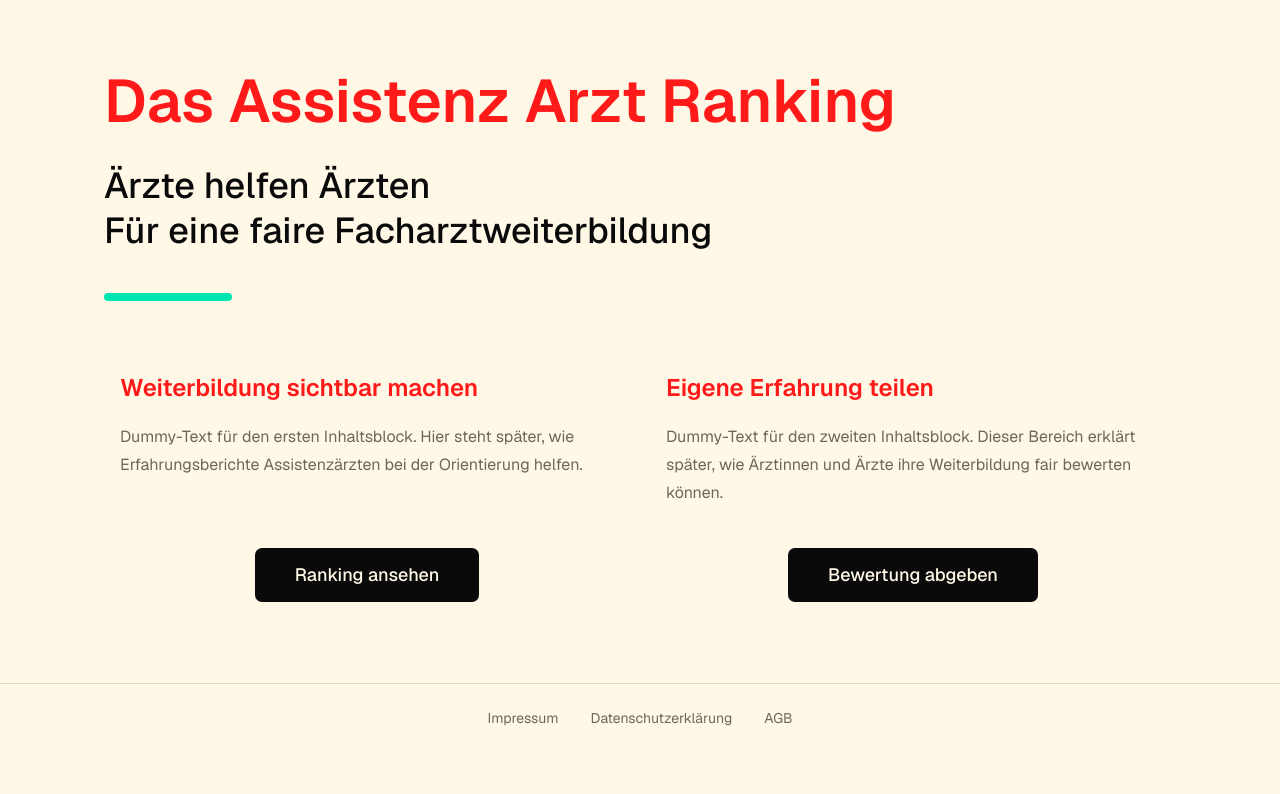
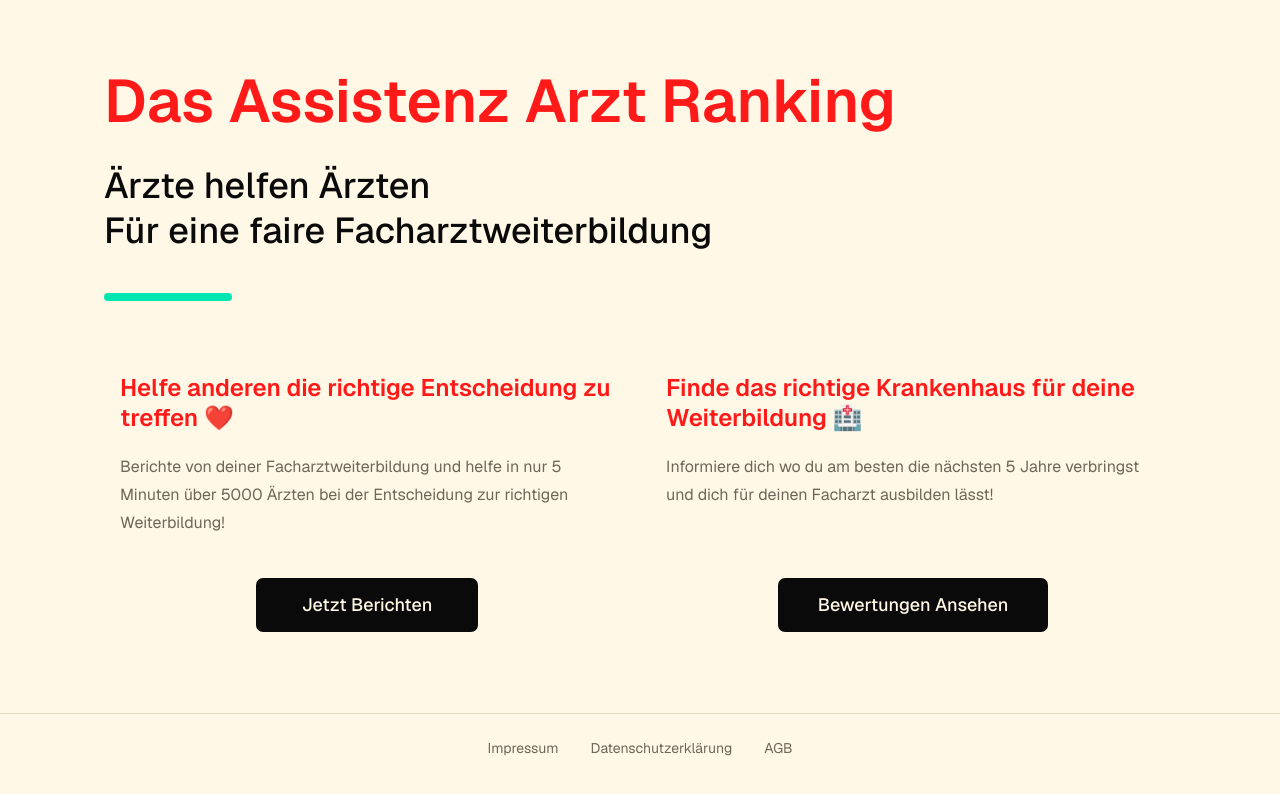
Before and after one commit to lucas-carvajal/clinic-ranking-fe, a Next.js app: page / in a window 1280 px wide. Shown: the top 794 px of the page. Built offline with nearby package versions, Linux system fonts and the light colour scheme.

Commit message:
adjust copy

```diff
--- a/app/(public)/page.tsx
+++ b/app/(public)/page.tsx
@@ -2,14 +2,14 @@ import { Button } from "@/components/ui/button";
 
 const landingBlocks = [
   {
-    title: "Weiterbildung sichtbar machen",
-    body: "Dummy-Text für den ersten Inhaltsblock. Hier steht später, wie Erfahrungsberichte Assistenzärzten bei der Orientierung helfen.",
-    button: "Ranking ansehen",
+    title: "Helfe anderen die richtige Entscheidung zu treffen ❤️",
+    body: "Berichte von deiner Facharztweiterbildung und helfe in nur 5 Minuten über 5000 Ärzten bei der Entscheidung zur richtigen Weiterbildung!",
+    button: "Jetzt Berichten",
   },
   {
-    title: "Eigene Erfahrung teilen",
-    body: "Dummy-Text für den zweiten Inhaltsblock. Dieser Bereich erklärt später, wie Ärztinnen und Ärzte ihre Weiterbildung fair bewerten können.",
-    button: "Bewertung abgeben",
+    title: "Finde das richtige Krankenhaus für deine Weiterbildung 🏥",
+    body: "Informiere dich wo du am besten die nächsten 5 Jahre verbringst und dich für deinen Facharzt ausbilden lässt!",
+    button: "Bewertungen Ansehen",
   },
 ];
 
```
Also changed, not shown: 1 other file (tests, documents, lock files or other folders).
